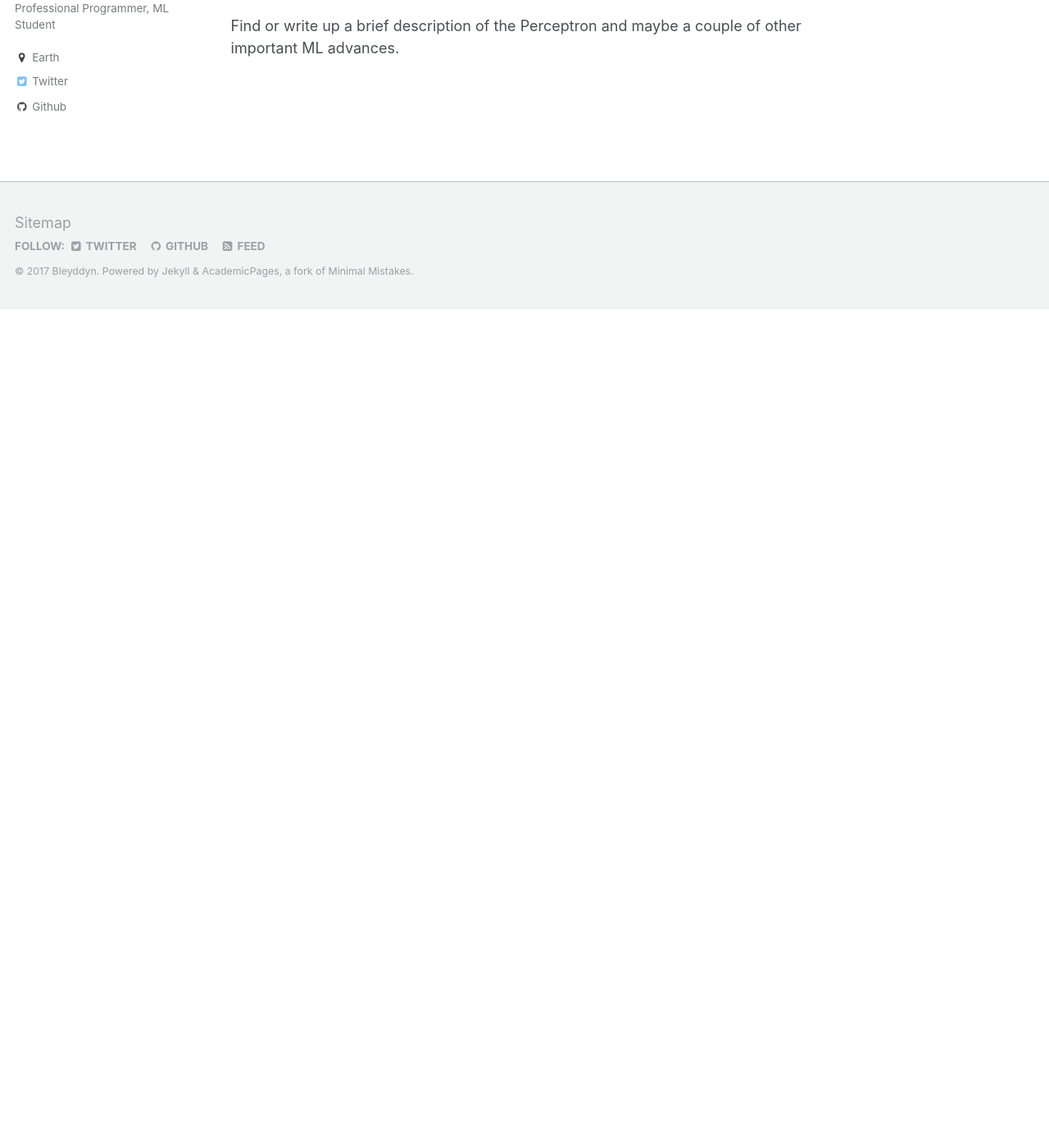
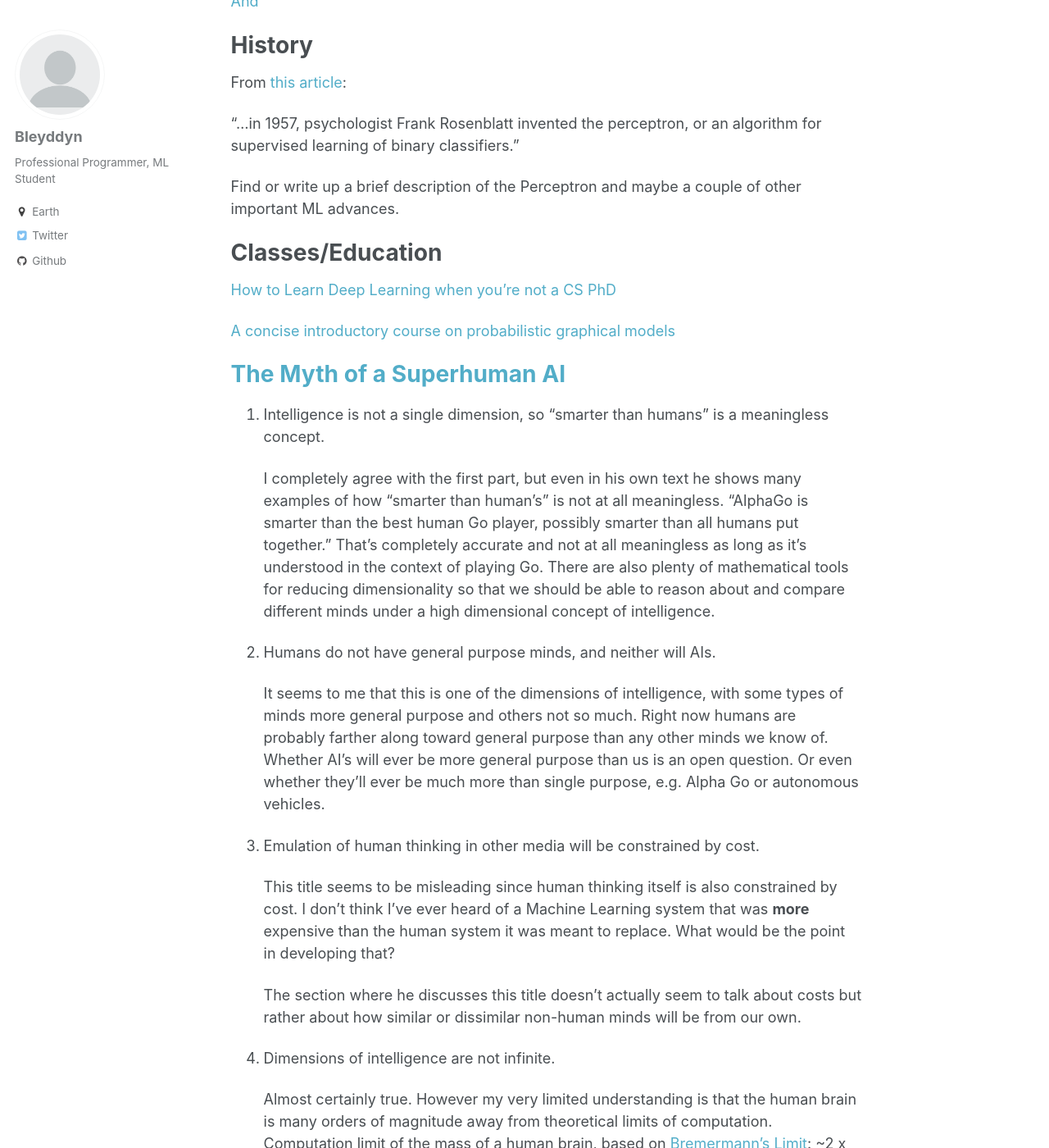
Before and after one commit to Bleyddyn/Bleyddyn.github.io, a Jekyll site: the page built from _pages/notes.md, in a window 1280 px wide and 1400 px high, scrolled down 270 px. Shown: the whole window at 82% size. Built offline with Jekyll 4.4.1, drawn with Linux system fonts in a browser that asks for light colours; before the commit the page ends 900 px from its top, so only the background shows below that; some of the changed text lies outside the part shown.

Commit message:
Added links to differentiation rules. Added links to a couple of online classes/vides. Added my notes on the myth of a superhuman AI article.

```diff
--- a/_pages/notes.md
+++ b/_pages/notes.md
@@ -6,8 +6,47 @@ redirect_from:
   - /notes.html
 ---
 
+# Math
+
+[Derivative Rules](http://www.mathsisfun.com/calculus/derivatives-rules.html)
+
+[And](https://en.wikipedia.org/wiki/Differentiation_rules)
+
+# History
 From [this article](http://sdtimes.com/realities-machine-learning-systems/):
 
 "...in 1957, psychologist Frank Rosenblatt invented the perceptron, or an algorithm for supervised learning of binary classifiers."
 
 Find or write up a brief description of the Perceptron and maybe a couple of other important ML advances.
+
+
+# Classes/Education
+
+[How to Learn Deep Learning when you're not a CS PhD](https://vimeo.com/214233053)
+
+[A concise introductory course on probabilistic graphical models](https://ermongroup.github.io/cs228-notes/)
+
+
+# [The Myth of a Superhuman AI](https://backchannel.com/the-myth-of-a-superhuman-ai-59282b686c62)
+
+1. Intelligence is not a single dimension, so “smarter than humans” is a meaningless concept.
+
+   I completely agree with the first part, but even in his own text he shows many examples of how "smarter than human's" is not at all meaningless. "AlphaGo is smarter than the best human Go player, possibly smarter than all humans put together." That's completely accurate and not at all meaningless as long as it's understood in the context of playing Go. There are also plenty of mathematical tools for reducing dimensionality so that we should be able to reason about and compare different minds under a high dimensional concept of intelligence.
+
+2. Humans do not have general purpose minds, and neither will AIs.
+
+   It seems to me that this is one of the dimensions of intelligence, with some types of minds more general purpose and others not so much. Right now humans are probably farther along toward general purpose than any other minds we know of. Whether AI's will ever be more general purpose than us is an open question. Or even whether they'll ever be much more than single purpose, e.g. Alpha Go or autonomous vehicles.
+
+3. Emulation of human thinking in other media will be constrained by cost.
+
+   This title seems to be misleading since human thinking itself is also constrained by cost. I don't think I've ever heard of a Machine Learning system that was **more** expensive than the human system it was meant to replace. What would be the point in developing that?
+
+   The section where he discusses this title doesn't actually seem to talk about costs but rather about how similar or dissimilar non-human minds will be from our own.
+
+4. Dimensions of intelligence are not infinite.
+
+   Almost certainly true. However my very limited understanding is that the human brain is many orders of magnitude away from theoretical limits of computation. Computation limit of the mass of a human brain, based on [Bremermann's Limit](https://en.wikipedia.org/wiki/Bremermann%27s_limit): ~2 x 10^50 bits per second. Estimates of the actual computational power of a human brain from [Merkle](http://www.merkle.com/brainLimits.html): 10^13 to 10^16 operations per second. How those two units compare, I'm not sure.
+
+5. Intelligences are only one factor in progress.
+
+   This argument is by far the most persuasive.
```
